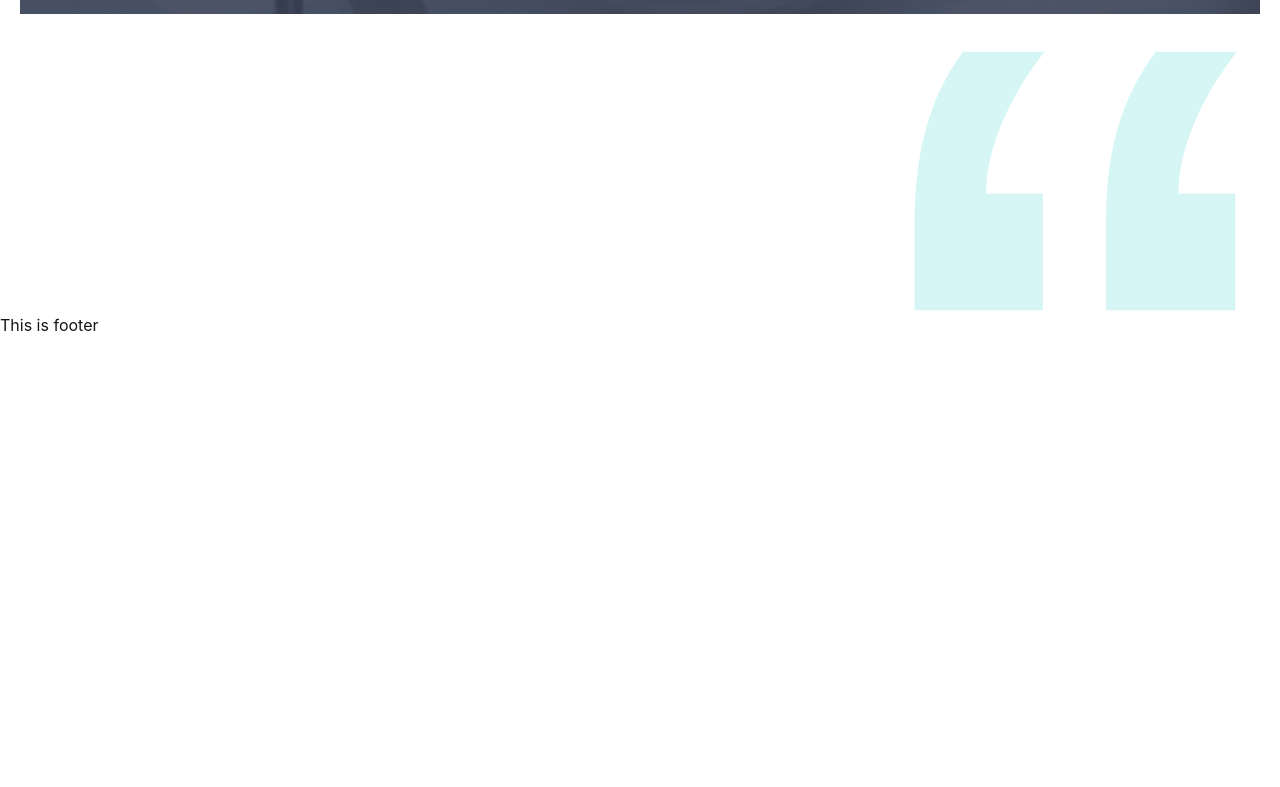
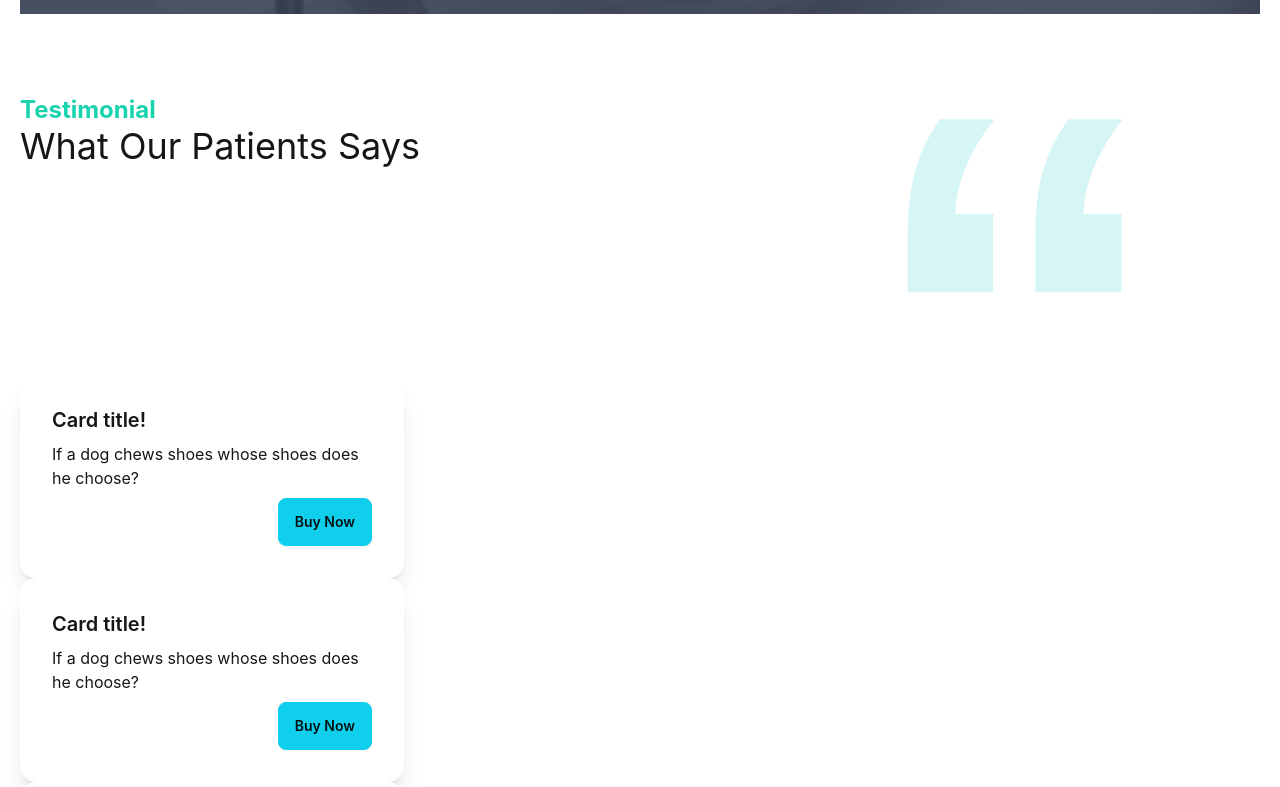
Before and after one commit to Authoi234/doctors-portal, a React (Create React App) app: page / in a window 1280 px wide. Shown: the part 2333-3120 px from the top of the page. Before the commit the page ends 2670 px from the top, so only its background shows below. Built offline with nearby package versions, Linux system fonts and the light colour scheme.

Commit message:
half review section is complete

```diff
--- /dev/null
+++ b/src/Pages/Home/Reviews/Review.js
@@ -0,0 +1,18 @@
+import React from 'react';
+
+const Review = ({ review }) => {
+    const { name, review: userReview, img, location } = review;
+    return (
+        <div className="card w-96 bg-base-100 shadow-xl">
+            <div className="card-body">
+                <h2 className="card-title">Card title!</h2>
+                <p>If a dog chews shoes whose shoes does he choose?</p>
+                <div className="card-actions justify-end">
+                    <button className="btn btn-primary">Buy Now</button>
+                </div>
+            </div>
+        </div>
+    );
+};
+
+export default Review;
--- a/src/Pages/Home/Reviews/Reviews.js
+++ b/src/Pages/Home/Reviews/Reviews.js
@@ -1,19 +1,50 @@
 import React from 'react';
 import quote from '../../../assets/icons/quote.svg';
+import people1 from '../../../assets/images/people1.png';
+import people2 from '../../../assets/images/people2.png';
+import people3 from '../../../assets/images/people3.png';
+import Review from './Review';
 
 const Reviews = () => {
+    const reviews = [
+        {
+            _id: 1,
+            name: 'Winson Herry',
+            review: 'It is a long established fact that by the readable content of a lot layout. The point of using Lorem a more-or-less normal distribu to using Content here, content',
+            location: 'California',
+            img: people1
+        },
+        {
+            _id: 2,
+            name: 'Winson Herry',
+            review: 'It is a long established fact that by the readable content of a lot layout. The point of using Lorem a more-or-less normal distribu to using Content here, content',
+            location: 'California',
+            img: people2
+        },
+        {
+            _id: 3,
+            name: 'Winson Herry',
+            review: 'It is a long established fact that by the readable content of a lot layout. The point of using Lorem a more-or-less normal distribu to using Content here, content',
+            location: 'California',
+            img: people3
+        },
+    ]
     return (
-        <div>
+        <div className='mt-20'>
             <div className='flex justify-between'>
                 <div>
-                    <p></p>
-                    <h1></h1>
+                    <p className='text-secondary font-bold text-2xl'>Testimonial</p>
+                    <h1 className='text-4xl'>What Our Patients Says</h1>
                 </div>
                 <div>
-                    <img src={quote} alt="" />
+                    <img className='w-2/3' src={quote} alt="" />
                 </div>
             </div>
-            <div></div>
+            <div className='mt-20'>
+                {
+                    reviews.map(review => <Review key={review._id} review={review}></Review>)
+                }
+            </div>
         </div>
     );
 };
```
